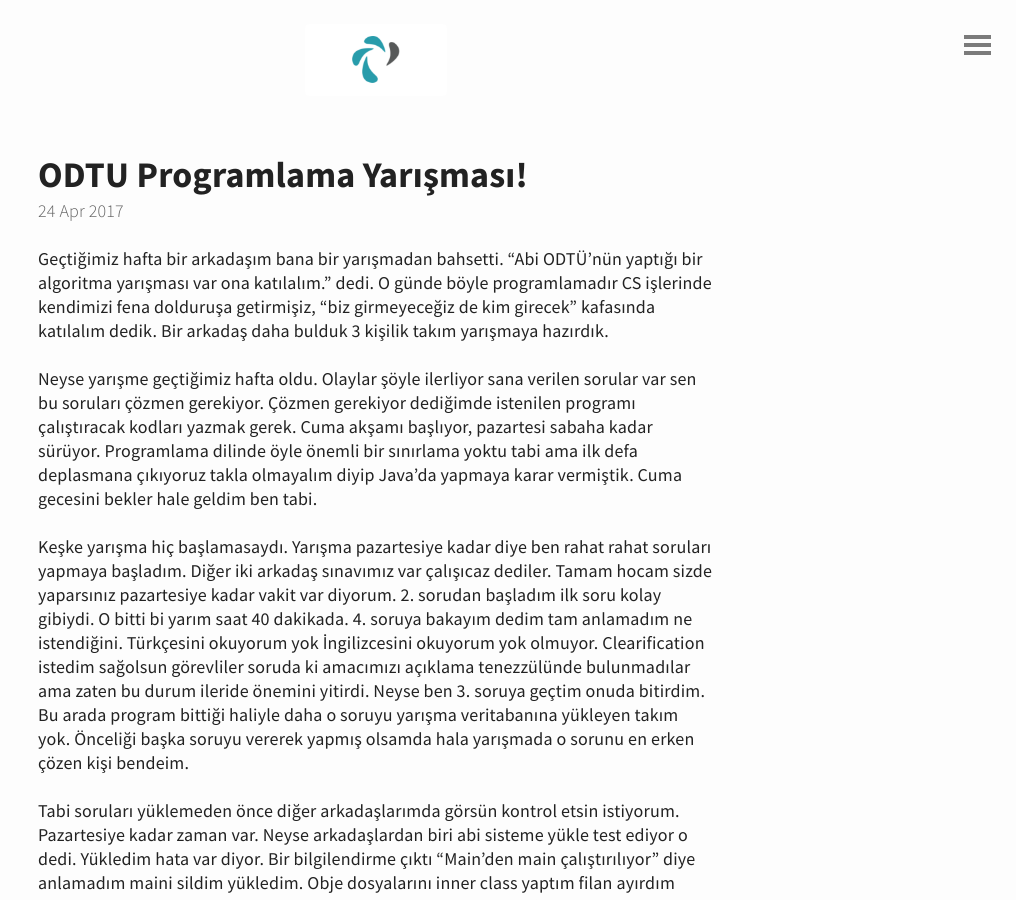
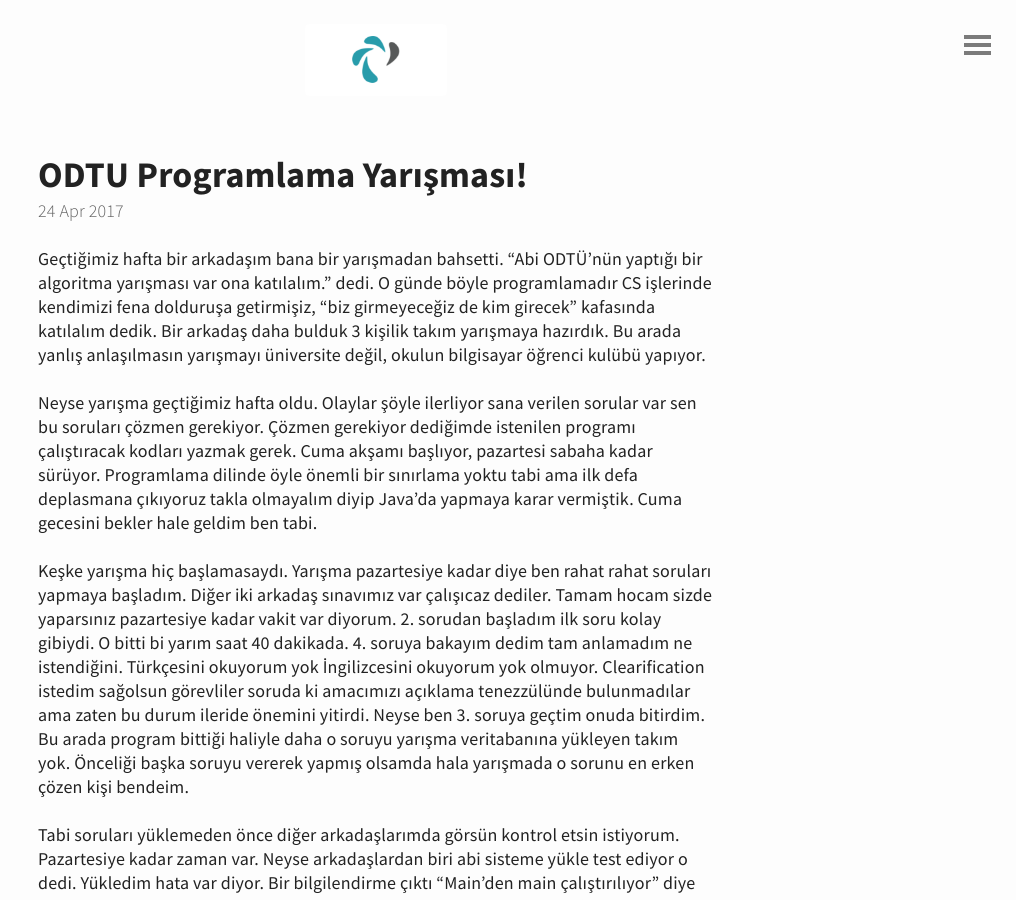
Before and after one commit to tahadarendeli/tahadarendeli.github.io, a Jekyll site: the page built from _posts/2017-04-24-ODTU-Programlama Yarismasi.md, in a window 1280 px wide and 900 px high. Shown: the whole window, without its empty margins (264-1280 px from the left). Built offline with Jekyll 4.4.1, drawn with Linux system fonts in a browser that asks for light colours.

Commit message:
Update 2017-04-24-ODTU-Programlama Yarismasi.md

```diff
--- a/_posts/2017-04-24-ODTU-Programlama Yarismasi.md
+++ b/_posts/2017-04-24-ODTU-Programlama Yarismasi.md
@@ -1,9 +1,9 @@
 ---
 title: ODTU Programlama Yarışması!
 ---
-Geçtiğimiz hafta bir arkadaşım bana bir yarışmadan bahsetti. "Abi ODTÜ'nün yaptığı bir algoritma yarışması var ona katılalım." dedi. O günde böyle programlamadır CS işlerinde kendimizi fena dolduruşa getirmişiz, "biz girmeyeceğiz de kim girecek" kafasında katılalım dedik. Bir arkadaş daha bulduk  3 kişilik takım yarışmaya hazırdık.
+Geçtiğimiz hafta bir arkadaşım bana bir yarışmadan bahsetti. "Abi ODTÜ'nün yaptığı bir algoritma yarışması var ona katılalım." dedi. O günde böyle programlamadır CS işlerinde kendimizi fena dolduruşa getirmişiz, "biz girmeyeceğiz de kim girecek" kafasında katılalım dedik. Bir arkadaş daha bulduk 3 kişilik takım yarışmaya hazırdık. Bu arada yanlış anlaşılmasın yarışmayı üniversite değil, okulun bilgisayar öğrenci kulübü yapıyor.
 
-Neyse yarışme geçtiğimiz hafta oldu. Olaylar şöyle ilerliyor sana verilen sorular var sen bu soruları çözmen gerekiyor. Çözmen gerekiyor dediğimde istenilen programı çalıştıracak kodları yazmak gerek. Cuma akşamı başlıyor, pazartesi sabaha kadar sürüyor. Programlama dilinde öyle önemli bir sınırlama yoktu tabi ama ilk defa deplasmana çıkıyoruz takla olmayalım diyip Java'da yapmaya karar vermiştik. Cuma gecesini bekler hale geldim ben tabi.
+Neyse yarışma geçtiğimiz hafta oldu. Olaylar şöyle ilerliyor sana verilen sorular var sen bu soruları çözmen gerekiyor. Çözmen gerekiyor dediğimde istenilen programı çalıştıracak kodları yazmak gerek. Cuma akşamı başlıyor, pazartesi sabaha kadar sürüyor. Programlama dilinde öyle önemli bir sınırlama yoktu tabi ama ilk defa deplasmana çıkıyoruz takla olmayalım diyip Java'da yapmaya karar vermiştik. Cuma gecesini bekler hale geldim ben tabi.
 
 Keşke yarışma hiç başlamasaydı. Yarışma pazartesiye kadar diye ben rahat rahat soruları yapmaya başladım. Diğer iki arkadaş sınavımız var çalışıcaz dediler. Tamam hocam sizde yaparsınız pazartesiye kadar vakit var diyorum. 2. sorudan başladım ilk soru kolay gibiydi. O bitti bi yarım saat 40 dakikada. 4. soruya bakayım dedim tam anlamadım ne istendiğini. Türkçesini okuyorum yok İngilizcesini okuyorum yok olmuyor. Clearification istedim sağolsun görevliler soruda ki amacımızı açıklama tenezzülünde bulunmadılar ama zaten bu durum ileride önemini yitirdi. Neyse ben 3. soruya geçtim onuda bitirdim. Bu arada program bittiği haliyle daha o soruyu yarışma veritabanına yükleyen takım yok. Önceliği başka soruyu vererek yapmış olsamda hala yarışmada o sorunu en erken çözen kişi bendeim.
 
```
